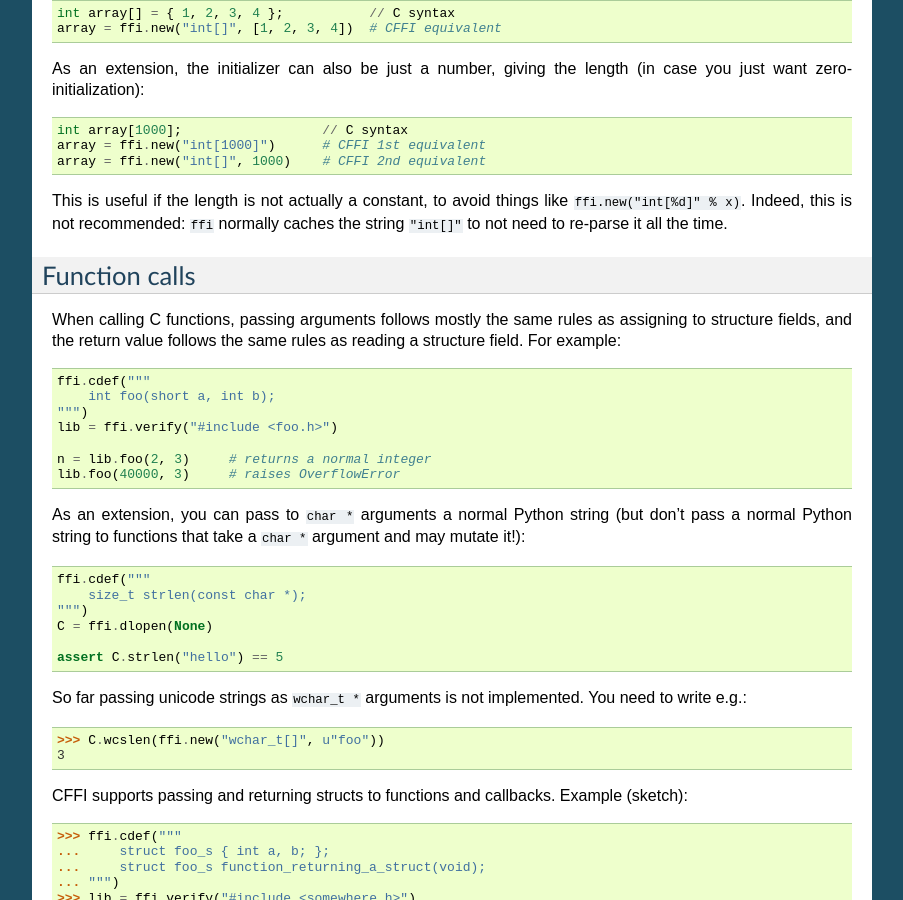
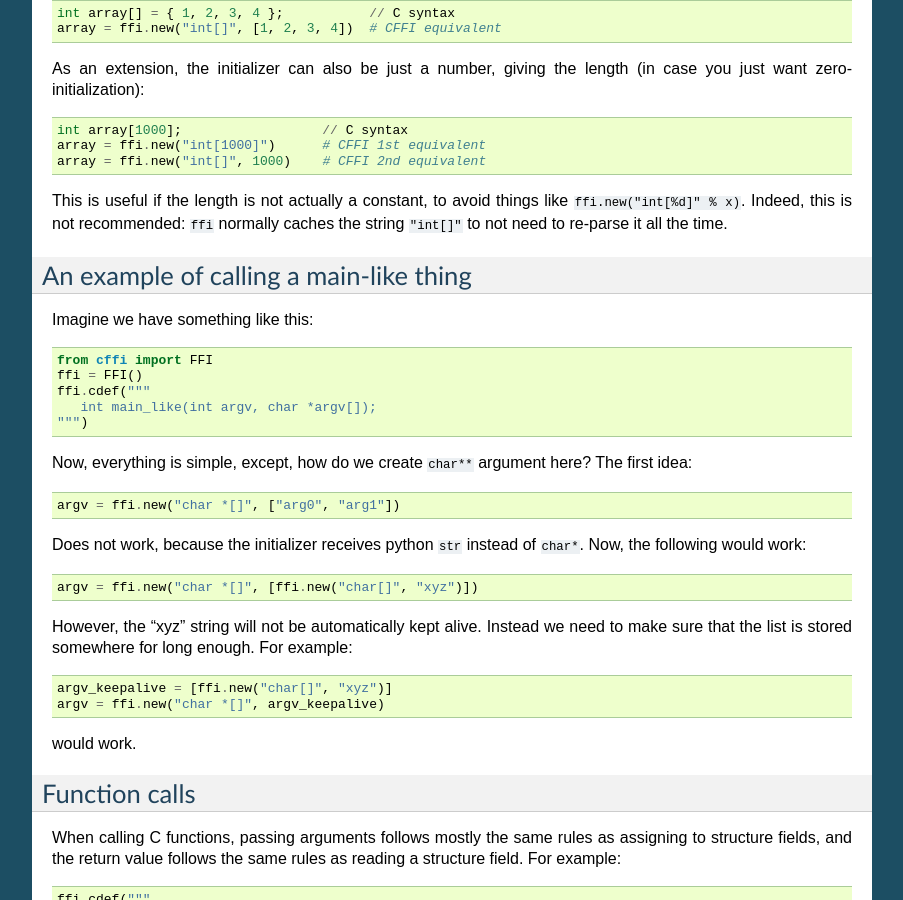
Before and after one commit to tharvik/cffi, a Sphinx documentation site: the page built from doc/source/index.rst, in a window 1280 px wide and 900 px high, scrolled down 8387 px. Shown: the whole window, without its empty margins (198-1101 px from the left). Built offline with Sphinx 7.4.7, drawn with Linux system fonts in a browser that asks for light colours; some of the changed text lies outside the part shown.

Commit message:
add an example

```diff
--- a/doc/source/index.rst
+++ b/doc/source/index.rst
@@ -246,7 +246,6 @@ If specified, this argument gives an "initializer", like you can use
 with C code to initialize global variables.
 
 The actual function calls should be obvious.  It's like C.
-
 
 =======================================================
 
@@ -620,6 +619,44 @@ like ``ffi.new("int[%d]" % x)``.  Indeed, this is not recommended:
 it all the time.
 
 
+An example of calling a main-like thing
+---------------------------------------
+
+Imagine we have something like this:
+
+.. code-block:: python
+
+   from cffi import FFI
+   ffi = FFI()
+   ffi.cdef("""
+      int main_like(int argv, char *argv[]);
+   """)
+
+Now, everything is simple, except, how do we create ``char**`` argument here?
+The first idea:
+
+.. code-block:: python
+
+   argv = ffi.new("char *[]", ["arg0", "arg1"])
+
+Does not work, because the initializer receives python ``str`` instead of
+``char*``. Now, the following would work:
+
+.. code-block:: python
+
+   argv = ffi.new("char *[]", [ffi.new("char[]", "xyz")])
+
+However, the "xyz" string will not be automatically kept alive. Instead
+we need to make sure that the list is stored somewhere for long enough.
+For example:
+
+.. code-block:: python
+
+   argv_keepalive = [ffi.new("char[]", "xyz")]
+   argv = ffi.new("char *[]", argv_keepalive)
+
+would work.
+
 Function calls
 --------------
 
```
